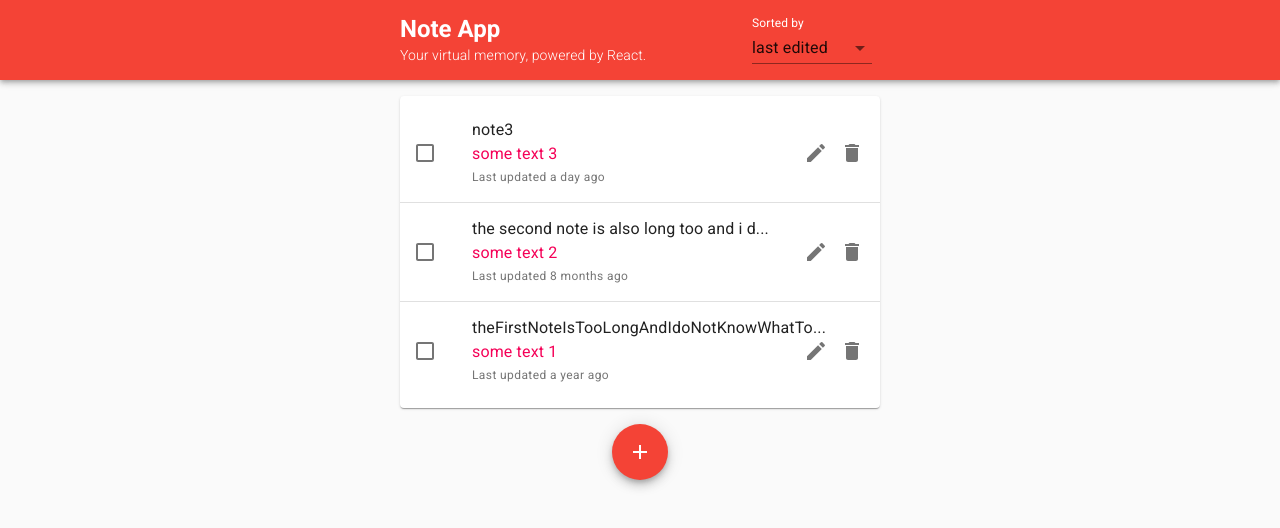
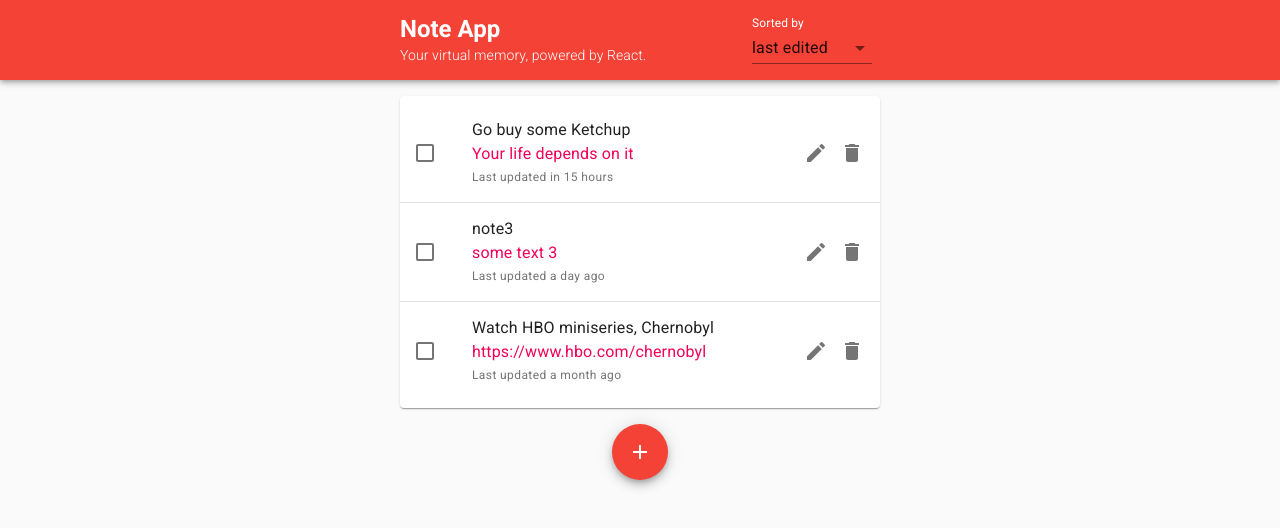
Before and after one commit to kivvvvv/note-app, a React (Create React App) app: page / in a window 1280 px wide. Shown: the top 528 px of the page. Built offline with nearby package versions, Linux system fonts and the light colour scheme.

Commit message:
31# refac: seperated initialNotes from NoteList

```diff
--- a/src/NoteList.js
+++ b/src/NoteList.js
@@ -3,6 +3,7 @@ import { Paper, List, Divider, Fab, Box, Chip } from "@material-ui/core";
 import AddIcon from "@material-ui/icons/Add";
 import InfoIcon from "@material-ui/icons/Info";
 
+import initialNotes from "./initialNotes";
 import noteReducer from "./reducers/noteReducer";
 import { FormMode } from "./reducers/noteActions";
 import Note from "./Note";
@@ -16,43 +17,14 @@ import useStyles from "./styles/NoteListStyles";
 export default function NoteList(props) {
   const classes = useStyles();
 
-  const initialNotes = [
-    {
-      id: "1",
-      noteTitle: "theFirstNoteIsTooLongAndIdoNotKnowWhatToSay",
-      noteText: "some text 1",
-      createdAt: 1520230132000,
-      updatedAt: 1520230132000,
-      completed: false
-    },
-    {
-      id: "2",
-      noteTitle: "the second note is also long too and i dont know what to say",
-      noteText: "some text 2",
-      createdAt: 1540235202000,
-      updatedAt: 1540235202000,
-      completed: false
-    },
-    {
-      id: "3",
-      noteTitle: "note3",
-      noteText: "some text 3",
-      createdAt: 1560239232000,
-      updatedAt: 1560239232000,
-      completed: false
-    }
-  ];
-
   const [notes, dispatch] = useLocalStorageStateReducer(
     "notes",
     initialNotes,
     noteReducer
   );
-  console.log(notes);
   const [formMode, setFormMode] = useState(FormMode.CLOSED);
   const [editId, setEditId] = useState(null);
   const [viewId, setViewId] = useState(null);
-  console.log(formMode, editId, viewId);
 
   const handleCreateFormClick = () => {
     setFormMode(FormMode.CREATING);
@@ -171,7 +143,7 @@ export default function NoteList(props) {
           <Chip
             icon={<InfoIcon />}
             variant="default"
-            color="secondary"
+            color="primary"
             label="Please add some note below"
           />
         </Box>
--- /dev/null
+++ b/src/initialNotes.js
@@ -0,0 +1,26 @@
+export default [
+  {
+    id: "1",
+    noteTitle: "Watch HBO miniseries, Chernobyl",
+    noteText: "https://www.hbo.com/chernobyl",
+    createdAt: 1557129600000,
+    updatedAt: 1557129600000,
+    completed: false
+  },
+  {
+    id: "2",
+    noteTitle: "Go buy some Ketchup",
+    noteText: "Your life depends on it",
+    createdAt: 1560384333748,
+    updatedAt: 1560384333748,
+    completed: false
+  },
+  {
+    id: "3",
+    noteTitle: "note3",
+    noteText: "some text 3",
+    createdAt: 1560239232000,
+    updatedAt: 1560239232000,
+    completed: false
+  }
+];
```
